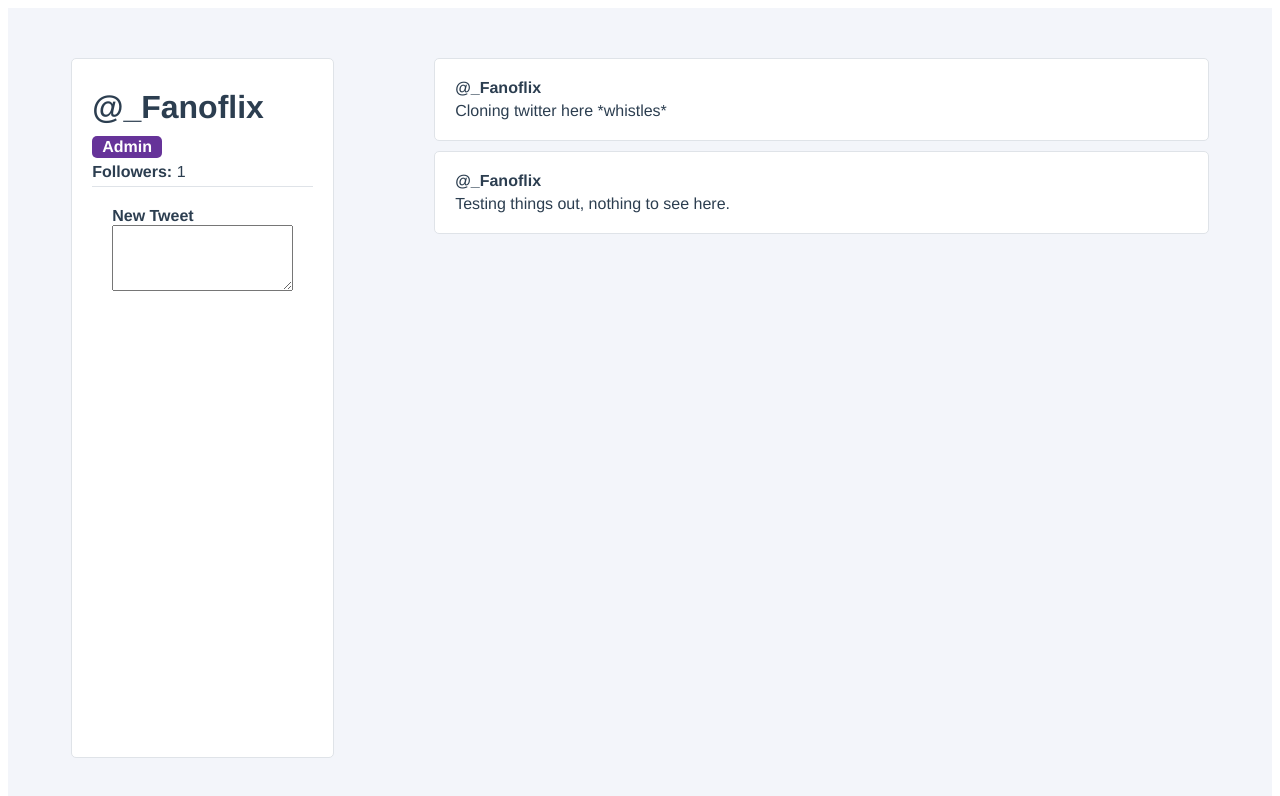
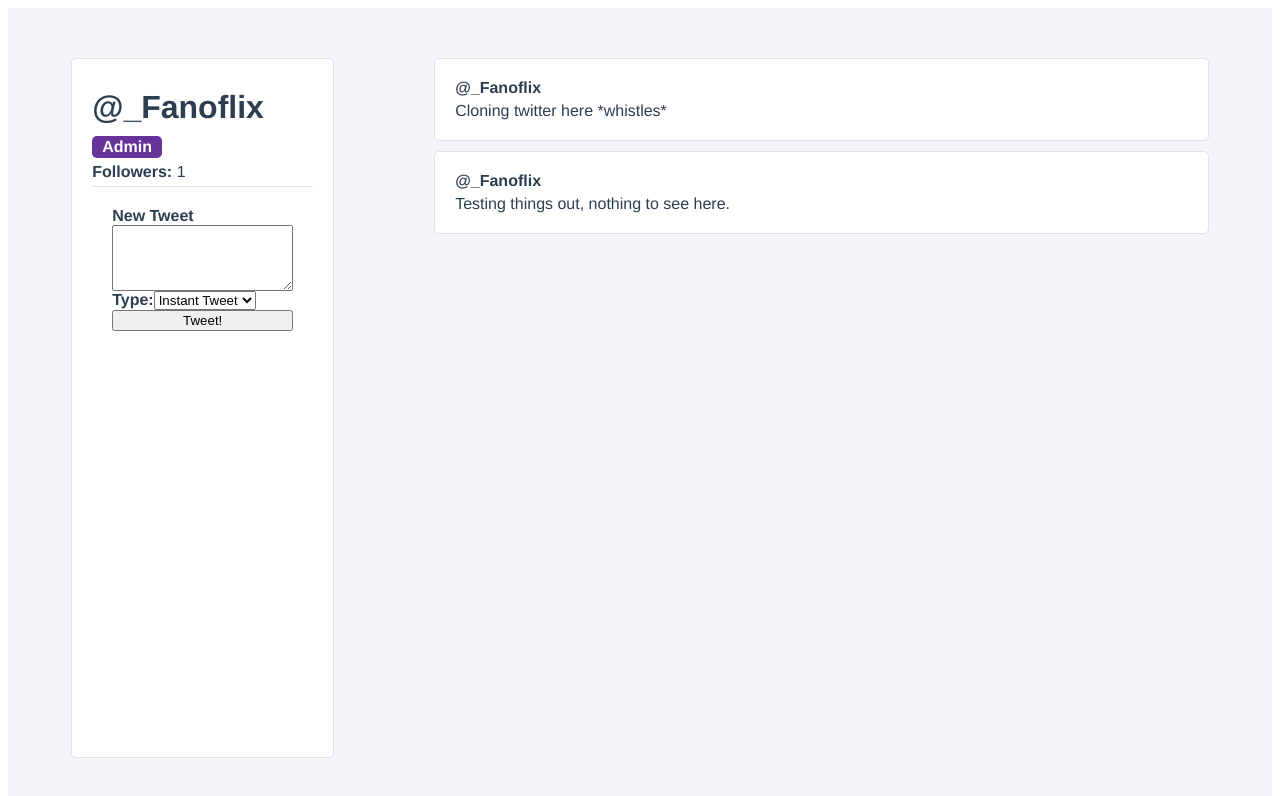
Before and after one commit to Fanoflix/twitter-clone, a Vue app: page / in a window 1280 px wide. Shown: the top 796 px of the page. Built offline with nearby package versions, Linux system fonts and the light colour scheme.

Commit message:
Updated UserProfile
--- UserProfile Component has grown too big. Going to extract the tweet type as a separate component.

--- Added tweet type selector (draft or instant) and the functionality to link the type to the actual content of the tweet.

--- Ugly UI

```diff
--- a/src/components/UserProfile.vue
+++ b/src/components/UserProfile.vue
@@ -1,19 +1,43 @@
 <template>
   <div class="user-profile">
     <div class="user-profile__user-panel">
+      <!-- Username -->
       <h1 class="user-profile__username"> @{{ user.username }} </h1>
+        <!-- Admin Badge -->
         <div class="user-profile__admin-badge" v-if="user.isAdmin">
             Admin
         </div>
+
+        <!-- Follower Count Wrapper  -->
         <div class="user-profile__follower-count">
             <strong>Followers: </strong> {{ followers }}
         </div>
-               <form class="user-profile__create-tweet">
+
+        <!-- Create Tweet -->
+        <form class="user-profile__create-tweet" @submit.prevent="createNewTweet">
           <label for="newTweet"> <strong> New Tweet </strong></label>
-                 <textarea id="newTweet" rows="4"></textarea>
+          <!-- The value of the "newTweetContent" is now synced up with the value of this text area. This is because we provided a 'v-model' to the text area-->
+          <textarea id="newTweet" rows="4" v-model="newTweetContent"></textarea>
+
+          <!-- Tweet Types Selector UI -->
+          <div class="user-profile__create-tweet-type">
+            <label for="newTweetType"> <strong>Type:</strong></label>
+            <select id="newTweetType" v-model="selectedTweetType">
+              <!-- In Vue, if you put a colon before the attribute. It can then be referenced as a variable -->
+              <option :value="option.value" v-for="(option,index) in tweetTypes" :key="index">
+                {{ option.name }}
+              </option>
+            </select>
+          </div>
+          <!-- A normal button if pressed, will refresh the page. But we don't want that as we're creating a Single Page Application
+               We change this defautl functionality in the obvious place i.e: The form tag. by using @submit.prevent -->
+          <button>
+            Tweet!
+          </button>
         </form>
     </div>
 
+    <!-- Tweets Wrapper UI -->
     <div class="user-profile__tweets-wrapper">
         <TweetItem v-for="tweet in user.tweets"
             :key="tweet.id"
@@ -34,6 +58,12 @@
     components: {TweetItem},
     data() {
       return {
+        newTweetContent: '',
+        selectedTweetType: 'instant',
+        tweetTypes: [
+          { value: 'draft', name: 'Draft'},
+          { value: 'instant', name: 'Instant Tweet'}
+        ],
         followers: 0,
         user: {
             id: 1,
@@ -51,8 +81,7 @@
     },
       watch:{
         followers(newCount, oldCount) {
-      if (oldCount < newCount)
-      {
+          if (oldCount < newCount) {
             console.log(`${this.user.username} has gained a new follower!`)
           }
         }
@@ -68,6 +97,15 @@
         },
         toggleFavourite(id) {
           console.log(`Favourited Tweet #${id}`)
+        },
+        createNewTweet() {
+          if (this.newTweetContent && this.selectedTweetType !== 'draft') {
+            // the unshift is a JScript method, that adds new items to the beginning of the array
+            this.user.tweets.unshift({
+              id: this.user.tweets.length + 1,
+              content: this.newTweetContent
+            })
+          }
         }
       },
       mounted() {
```
Lines whose indentation alone changed are shown as unchanged.
